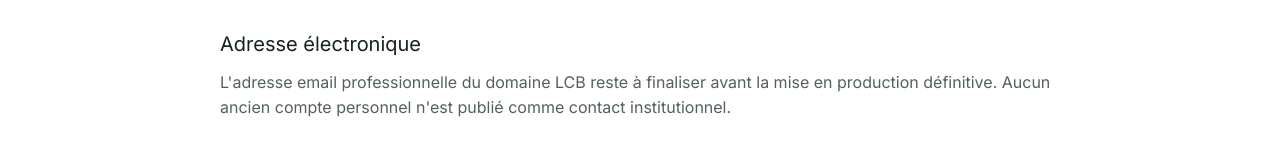
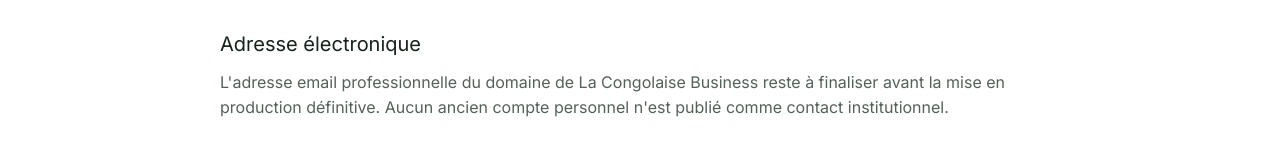
Before and after one commit to geraldymakosso-cpu/lcb, a Next.js app: page /mentions-legales in a window 1280 px wide. Shown: the part 502-664 px from the top of the page. Built offline with nearby package versions, Linux system fonts and the light colour scheme; no server answers.

Commit message:
fix(brand): disambiguate legal copy

```diff
--- a/src/app/mentions-legales/page.tsx
+++ b/src/app/mentions-legales/page.tsx
@@ -4,5 +4,5 @@
 export const metadata: Metadata = { title: "Mentions légales", alternates: { canonical: "/mentions-legales" } };
 
 export default function LegalPage() {
-  return <section className="legal-page"><div className="container legal-content"><p className="eyebrow">Informations légales</p><h1>Mentions légales</h1><h2>Éditeur du site</h2><p><strong>{company.name}</strong><br />Forme juridique : {company.legalForm}<br />Positionnement : {company.descriptor}<br />Adresse : {company.address}.<br />Téléphones : {company.phonePrimary} / {company.phoneSecondary}.</p><h2>Adresse électronique</h2><p>L'adresse email professionnelle du domaine LCB reste à finaliser avant la mise en production définitive. Aucun ancien compte personnel n'est publié comme contact institutionnel.</p><h2>Hébergement</h2><p>Le site est prévu pour être hébergé sur Vercel. Les informations définitives liées au domaine et à l'hébergement seront complétées lors de la mise en production.</p><h2>Information commerciale</h2><p>Les contenus du site présentent des solutions d'accompagnement et de financement. Ils ne constituent ni une acceptation automatique, ni une garantie de financement. Toute demande fait l'objet d'une étude.</p><div className="legal-warning"><strong>Statut V1</strong><p>Les mentions réglementaires spécifiques restant à confirmer doivent faire l'objet d'une validation avant publication finale sur le domaine de production.</p></div></div></section>;
+  return <section className="legal-page"><div className="container legal-content"><p className="eyebrow">Informations légales</p><h1>Mentions légales</h1><h2>Éditeur du site</h2><p><strong>{company.name}</strong><br />Forme juridique : {company.legalForm}<br />Positionnement : {company.descriptor}<br />Adresse : {company.address}.<br />Téléphones : {company.phonePrimary} / {company.phoneSecondary}.</p><h2>Adresse électronique</h2><p>L'adresse email professionnelle du domaine de La Congolaise Business reste à finaliser avant la mise en production définitive. Aucun ancien compte personnel n'est publié comme contact institutionnel.</p><h2>Hébergement</h2><p>Le site est prévu pour être hébergé sur Vercel. Les informations définitives liées au domaine et à l'hébergement seront complétées lors de la mise en production.</p><h2>Information commerciale</h2><p>Les contenus du site présentent des solutions d'accompagnement et de financement. Ils ne constituent ni une acceptation automatique, ni une garantie de financement. Toute demande fait l'objet d'une étude.</p><div className="legal-warning"><strong>Statut V1</strong><p>Les mentions réglementaires spécifiques restant à confirmer doivent faire l'objet d'une validation avant publication finale sur le domaine de production.</p></div></div></section>;
 }
```
